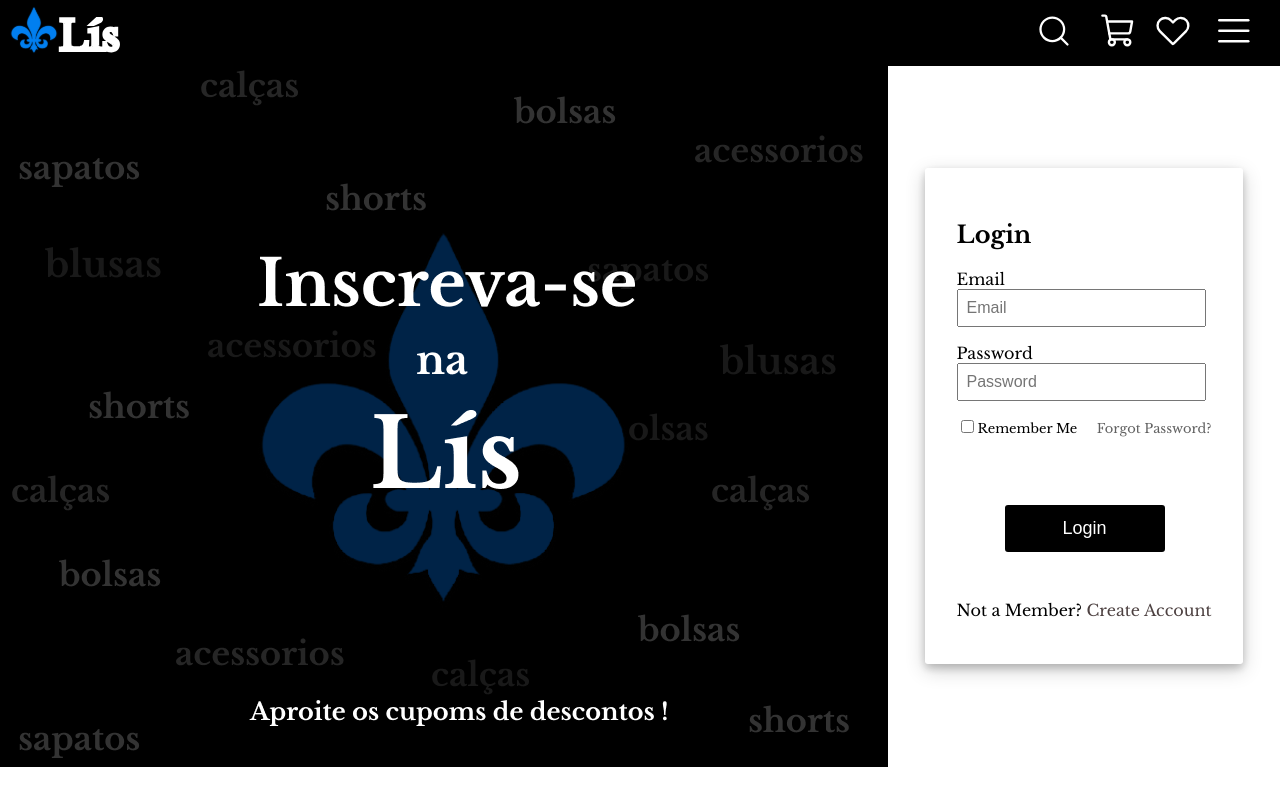
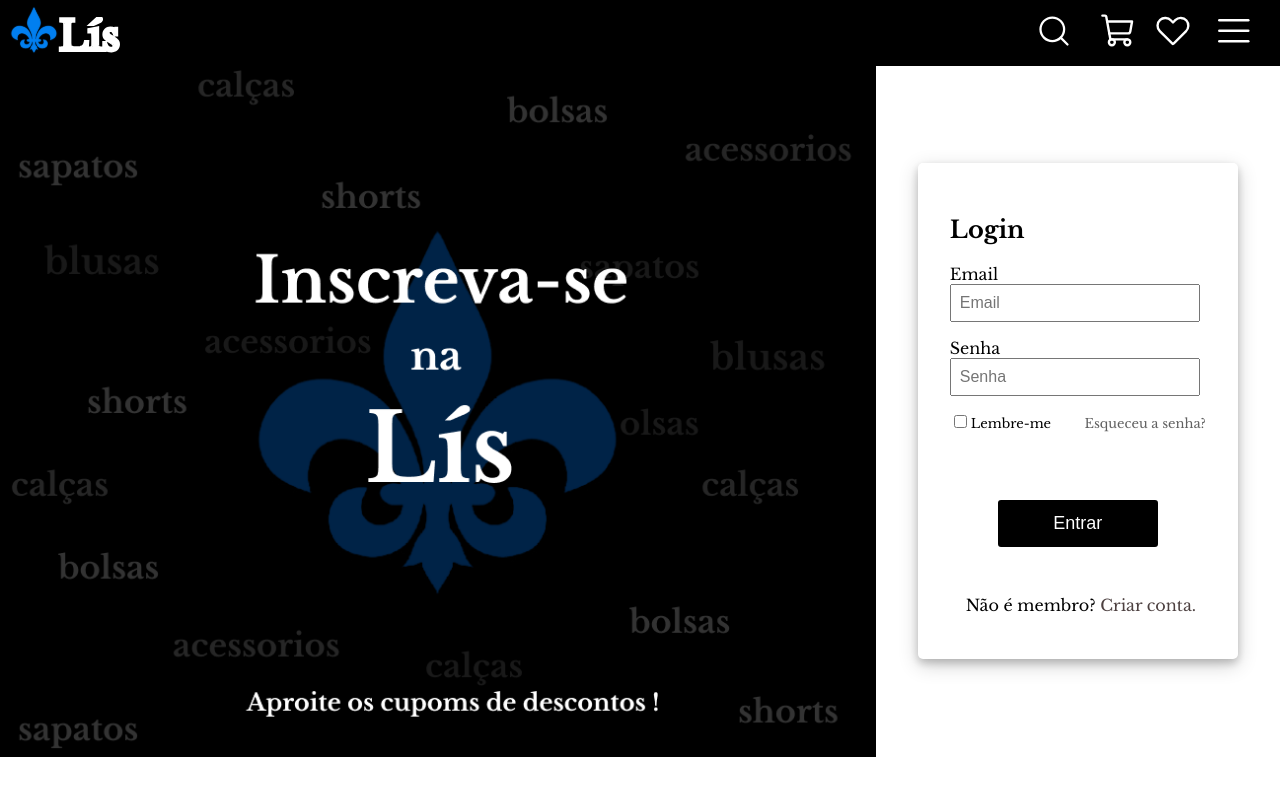
Before and after one commit to BRxBS/Ecommerce, a React (Vite) app in the folder app/: page /login in a window 1280 px wide. Built offline with nearby package versions, Linux system fonts and the light colour scheme.

Commit message:
correction

```diff
--- a/app/src/screens/Login/index.jsx
+++ b/app/src/screens/Login/index.jsx
@@ -23,12 +23,12 @@
             placeholder="Email"
           />
           <br />
-          <label>Password</label>
+          <label>Senha</label>
           <br />
           <input
             className="email_pass"
             type="password"
-            placeholder="Password"
+            placeholder="Senha"
           />
           <br />
           <div className="options_wrapper">
@@ -39,25 +39,25 @@
 
               />
               <label htmlFor="logCheck" className="text-sm cursor-pointer ">
-                Remember Me
+               Lembre-me
               </label>
             </div>
             <a href="#">
-              Forgot Password?
+              Esqueceu a senha?
             </a>
           </div>
           <br />
           <button
             type="submit"
           >
-            Login
+            Entrar
           </button>
           <br />
           <div className="register">
             <span>
-              Not a Member? {" "}
+              Não é membro? {" "}
               <Link className="link" to={"/register"}>
-                Create Account
+                Criar conta.
               </Link>
             </span>
           </div>
--- a/app/src/screens/Login/styles.scss
+++ b/app/src/screens/Login/styles.scss
@@ -1,14 +1,19 @@
 .loging_conatiner{
     display: flex;
 
+    img{
+        height: 43.2rem;
+        overflow-y: hidden;
+    }
 
 }
 .form_login{
     display: block;
     height: 27rem;
+    width: 16rem;
     padding: 2rem;
     margin: auto;
-    border-radius: 3px;
+    border-radius: 5px;
     box-shadow: 0 4px 8px 0 rgba(0, 0, 0, 0.2), 0 6px 20px 0 rgba(0, 0, 0, 0.19);
 
     label{
@@ -30,6 +35,7 @@
 input{
     font-size: small;
     margin-right: 0.25rem;
+    border-radius: 5px;
     cursor: pointer;
 }
  label{
@@ -67,6 +73,7 @@
     display: flex;
     position: relative;
     top: 6rem;
+    left: 1rem;
   .link{
     text-decoration: none;
     color: rgb(77, 65, 65);
```
